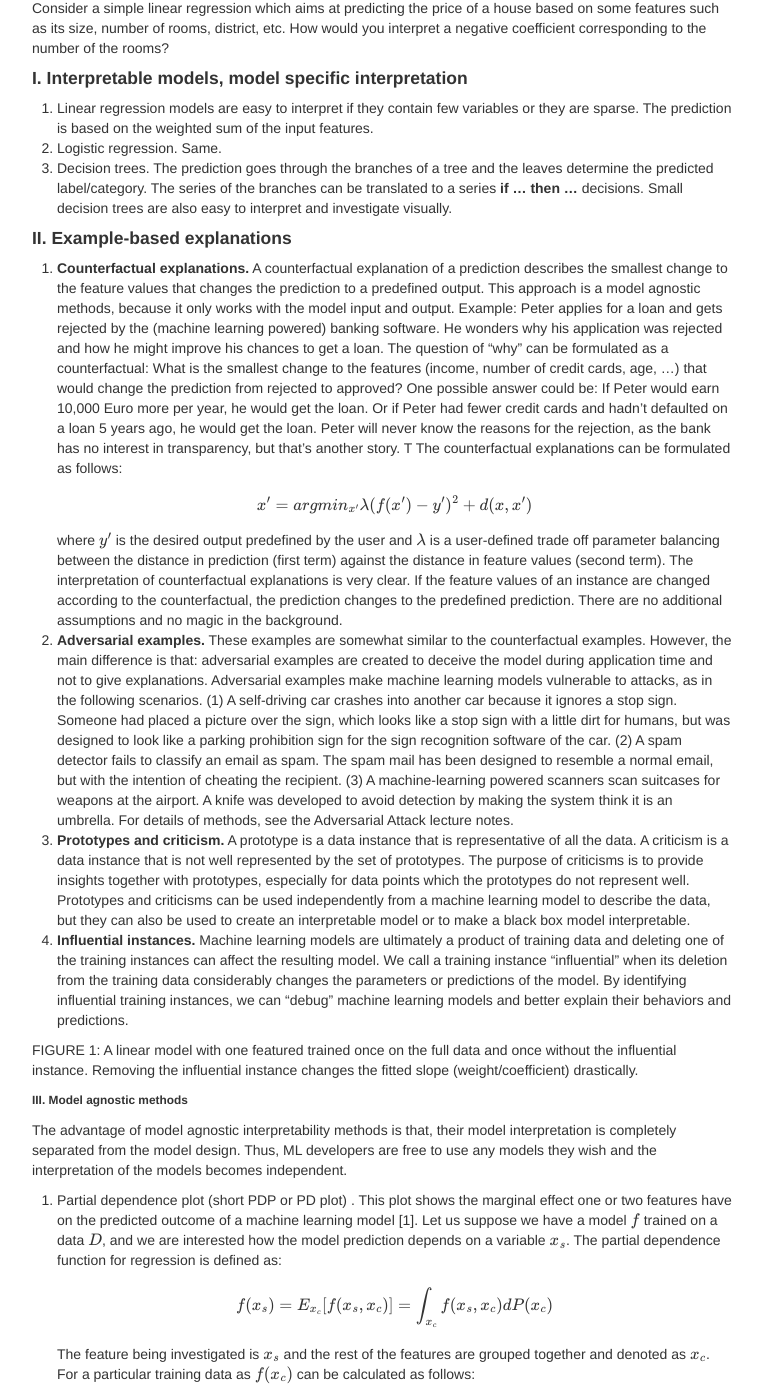
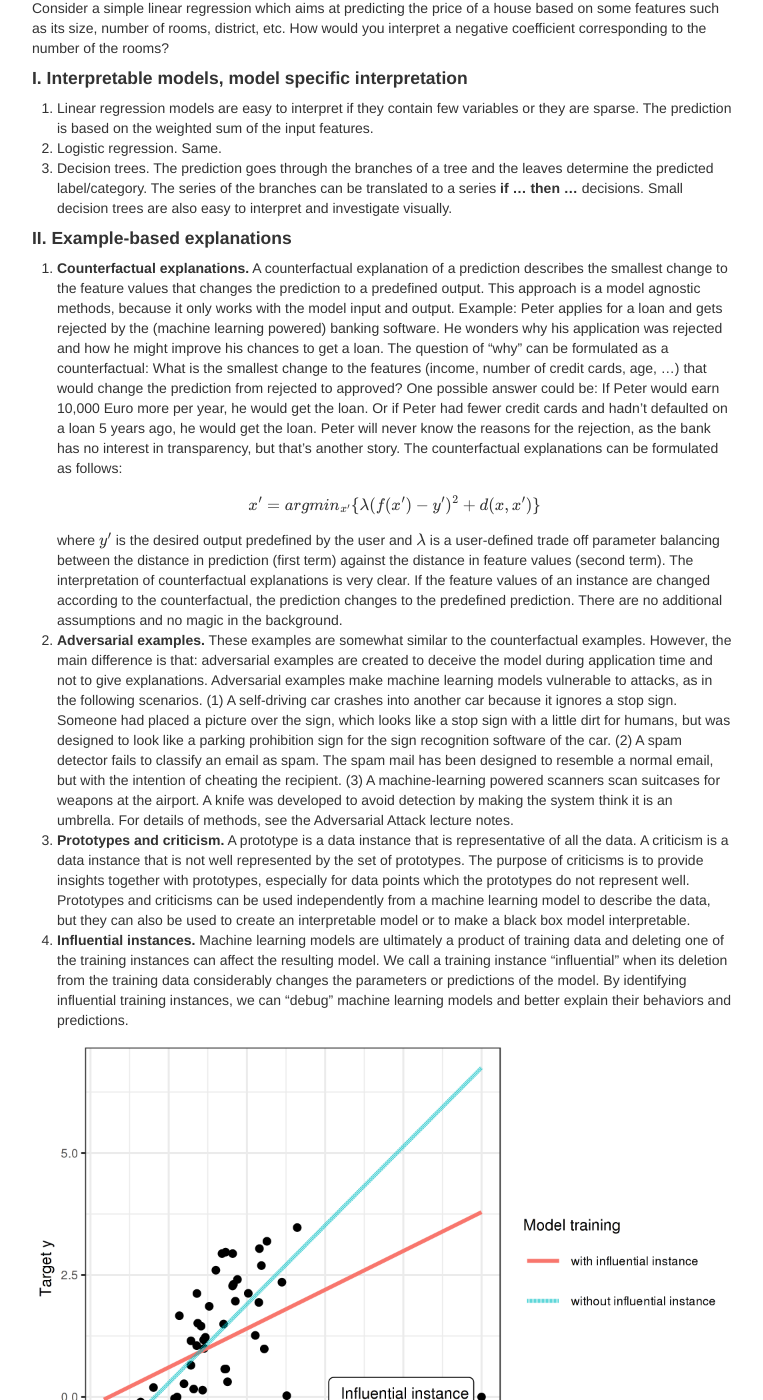
Before and after one commit to kfattila/kfattila.github.io, a Jekyll site: the page built from pages/Interpretability.md, in a window 1280 px wide and 1400 px high, scrolled down 924 px. Shown: the whole window, without its empty margins (258-1021 px from the left). Built offline with Jekyll 4.4.1, drawn with Linux system fonts in a browser that asks for light colours; formulas are drawn with MathJax 3; comment, search, counter and statistics services are not loaded; some of the changed text lies outside the part shown.

Commit message:
lectures

```diff
--- a/pages/Interpretability.md
+++ b/pages/Interpretability.md
@@ -40,20 +40,20 @@ How would you interpret a negative coefficient corresponding to the number of th
 
 #### II. Example-based explanations
 
-1. **Counterfactual explanations.** A counterfactual explanation of a prediction describes the smallest change to the feature values that changes the prediction to a predefined output. This approach is a model agnostic methods, because it only works with the model input and output. Example: Peter applies for a loan and gets rejected by the (machine learning powered) banking software. He wonders why his application was rejected and how he might improve his chances to get a loan. The question of “why” can be formulated as a counterfactual: What is the smallest change to the features (income, number of credit cards, age, …) that would change the prediction from rejected to approved? One possible answer could be: If Peter would earn 10,000 Euro more per year, he would get the loan. Or if Peter had fewer credit cards and hadn’t defaulted on a loan 5 years ago, he would get the loan. Peter will never know the reasons for the rejection, as the bank has no interest in transparency, but that’s another story. T
+1. **Counterfactual explanations.** A counterfactual explanation of a prediction describes the smallest change to the feature values that changes the prediction to a predefined output. This approach is a model agnostic methods, because it only works with the model input and output. Example: Peter applies for a loan and gets rejected by the (machine learning powered) banking software. He wonders why his application was rejected and how he might improve his chances to get a loan. The question of “why” can be formulated as a counterfactual: What is the smallest change to the features (income, number of credit cards, age, …) that would change the prediction from rejected to approved? One possible answer could be: If Peter would earn 10,000 Euro more per year, he would get the loan. Or if Peter had fewer credit cards and hadn’t defaulted on a loan 5 years ago, he would get the loan. Peter will never know the reasons for the rejection, as the bank has no interest in transparency, but that’s another story.
 The counterfactual explanations can be formulated as follows:
-\\[ x' = argmin_{x'}\{\lambda(f(x') - y')^{2} + d(x,x')\} \\]
+\\[ x' = argmin_{x'}\\{\lambda(f(x') - y')^{2} + d(x,x')\\} \\]
 where \\(y'\\) is the desired output predefined by the user and \\(\lambda\\) is a user-defined trade off parameter balancing between the distance in prediction (first term) against the distance in feature values (second term). The interpretation of counterfactual explanations is very clear. If the feature values of an instance are changed according to the counterfactual, the prediction changes to the predefined prediction. There are no additional assumptions and no magic in the background.
 2. **Adversarial examples.** These examples are somewhat similar to the counterfactual examples. However, the main difference is that: adversarial examples are created to deceive the model during application time and not to give explanations.
 Adversarial examples make machine learning models vulnerable to attacks, as in the following scenarios. (1) A self-driving car crashes into another car because it ignores a stop sign. Someone had placed a picture over the sign, which looks like a stop sign with a little dirt for humans, but was designed to look like a parking prohibition sign for the sign recognition software of the car. (2) A spam detector fails to classify an email as spam. The spam mail has been designed to resemble a normal email, but with the intention of cheating the recipient. (3) A machine-learning powered scanners scan suitcases for weapons at the airport. A knife was developed to avoid detection by making the system think it is an umbrella. For details of methods, see the Adversarial Attack lecture notes.
 3. **Prototypes and criticism.** A prototype is a data instance that is representative of all the data. A criticism is a data instance that is not well represented by the set of prototypes. The purpose of criticisms is to provide insights together with prototypes, especially for data points which the prototypes do not represent well. Prototypes and criticisms can be used independently from a machine learning model to describe the data, but they can also be used to create an interpretable model or to make a black box model interpretable.
 4. **Influential instances.** Machine learning models are ultimately a product of training data and deleting one of the training instances can affect the resulting model. We call a training instance “influential” when its deletion from the training data considerably changes the parameters or predictions of the model. By identifying influential training instances, we can “debug” machine learning models and better explain their behaviors and predictions.
 
-
+![interp1.png](./images/interp1.png)
 
 FIGURE 1: A linear model with one featured trained once on the full data and once without the influential instance. Removing the influential instance changes the fitted slope (weight/coefficient) drastically.
 
-###### III. Model agnostic methods
+#### III. Model agnostic methods
 The advantage of model agnostic interpretability methods is that, their model interpretation is completely separated from the model design. Thus, ML developers are free to use any models they wish and the interpretation of the models becomes independent.
 1. Partial dependence plot (short PDP or PD plot) . This plot shows the marginal effect one or two features have on the predicted outcome of a machine learning model [1]. Let us suppose we have a model \\(f\\) trained on a data \\(D\\), and we are interested how the model prediction depends on a variable \\(x_{s}\\). The partial dependence function for regression is defined as:
 \\[f(x_{s}) = E_{x_{c}}[f(x_{s},x_{c})] = \int_{x_{c}}f(x_{s},x_{c})dP(x_{c}) \\]
@@ -62,9 +62,13 @@ The feature being investigated is \\(x_{s}\\) and the rest of the features are g
 That is the estimation goes over all training data.
 Example: consider a scenario in which we want to predict the number of the bike rented based on three features: temperature, humidity, and windspeed. The PDP for each features:
 
+![interp2.png](./images/interp2.png)
+
 FIGURE 1: PDPs for the bicycle count prediction model and temperature, humidity and wind speed. The largest differences can be seen in the temperature. The hotter, the more bikes are rented. This trend goes up to 20C degrees, then flattens and drops slightly at 30C. Marks on the x-axis indicate the data distribution.
+
+
 The disadvantages of this method are the following:
-	a. The model assumes independence between the features.  It is assumed that the feature(s) for which the partial dependence is computed are not correlated with other features. For example, suppose you want to predict how fast a person walks, given the person’s weight and height. For the partial dependence of one of the features, e.g. height, we assume that the other features (weight) are not correlated with height, which is obviously a false assumption. For the computation of the PDP at a certain height (e.g. 200 cm), we average over the marginal distribution of weight, which might include a weight below 50 kg, which is unrealistic for a 2 meter person. In other words: When the features are correlated, we create new data points in areas of the feature distribution where the actual probability is very low (for example it is unlikely that someone is 2 meters tall but weighs less than 50 kg).
+1. The model assumes independence between the features.  It is assumed that the feature(s) for which the partial dependence is computed are not correlated with other features. For example, suppose you want to predict how fast a person walks, given the person’s weight and height. For the partial dependence of one of the features, e.g. height, we assume that the other features (weight) are not correlated with height, which is obviously a false assumption. For the computation of the PDP at a certain height (e.g. 200 cm), we average over the marginal distribution of weight, which might include a weight below 50 kg, which is unrealistic for a 2 meter person. In other words: When the features are correlated, we create new data points in areas of the feature distribution where the actual probability is very low (for example it is unlikely that someone is 2 meters tall but weighs less than 50 kg).
 2. The Accumulated Local Effect (ALE) plots describe how features influence the prediction of a machine learning model on average. ALE plots are a faster and unbiased alternative to partial dependence plots (PDPs).
 3. Global surrogate methods are interpretable models that are trained to approximate the predictions of a black box model. We can draw conclusions about the black box model by interpreting the surrogate model. Solving machine learning interpretability by using more machine learning! The purpose of (interpretable) surrogate models is to approximate the predictions of the underlying model as accurately as possible and to be interpretable at the same time. The idea of surrogate models can be found under different names: Approximation model, metamodel, response surface model, emulator, …
 4. Local surrogate models focus on training a surrogate model to explain an individual data \\(x\\), wherein the training is carried out on examples locally close to \\(x\\) with respect to some distance. On of the most interesting method is called local interpretable model-agnostic explanation (LIME). We will discuss here LIME now in details.
```
